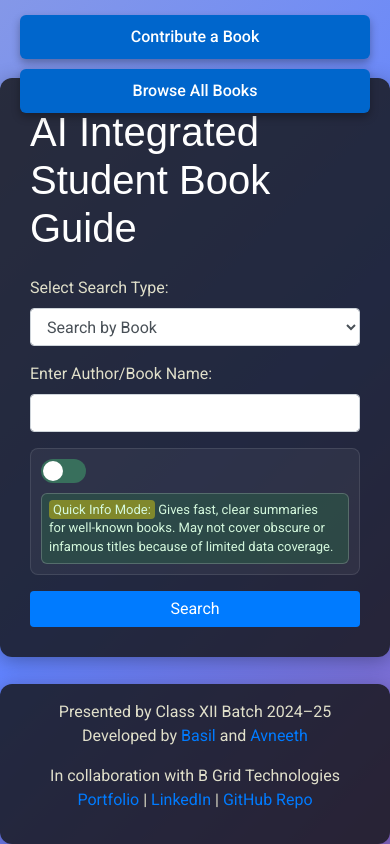
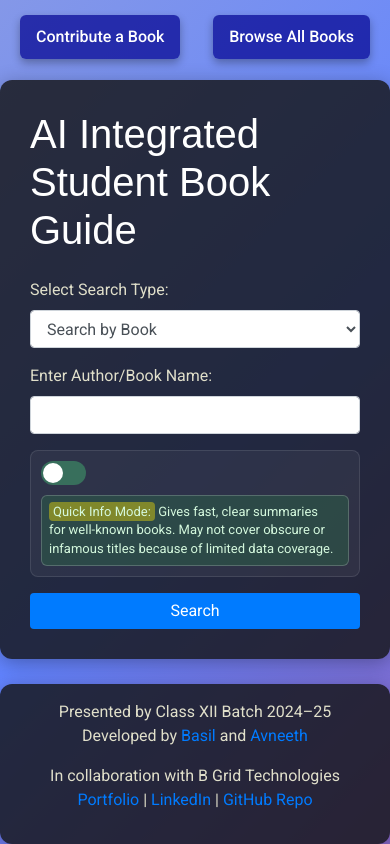
Before and after one commit to basil-the-py-developer/AI-Library, a Flask app: template templates/index.html in a window 390 px wide. Run offline with Flask 3, Linux system fonts and the light colour scheme; the template is opened without the code that fills it, so the values that code supplies are empty; some libraries are stand-ins or nearby versions.

Commit message:
Update index

```diff
--- a/templates/index.html
+++ b/templates/index.html
@@ -138,52 +138,20 @@
          }
 
          /* Navigation bar styles */
-        .nav-buttons {
-            display: flex;
-            justify-content: space-between;
-            position: absolute;
-            top: 15px;
-            left: 0;
-            right: 0;
-            padding: 0 20px;
-            z-index: 10;
+         .navbar {
+             background-color: transparent; /* Transparent background */
+             padding: 10px 20px;
          }
 
-        .btn-custom {
-            font-weight: 450;
-            padding: 10px 16px;
-            background-color: #0066cc;
-            color: white;
+         .navbar a {
+             color: #E0DFCA; /* Text color for links */
+             margin-right: 15px;
              text-decoration: none;
-            border-radius: 6px;
-            transition: background-color 0.3s ease, transform 0.2s ease;
          }
 
-        .btn-custom:hover {
-            background-color: #0055aa;
-            transform: scale(1.05);
+         .nav-item-nav-link {
+             color: #FFD700; /* Gold color on hover */
          }
-
-        /* Responsive Design */
-        @media (max-width: 600px) {
-            .nav-buttons {
-                flex-direction: column;
-                align-items: center;
-                top: 10px;
-                padding: 0 10px;
-            }
-
-            .btn-custom {
-                width: 100%;
-                text-align: center;
-                margin-bottom: 10px;
-            }
-
-            .btn-custom:last-child {
-                margin-bottom: 0;
-            }
-        }
-
 
          html {
              scroll-behavior: smooth; /* Enable smooth scrolling */
@@ -379,8 +347,8 @@
      <nav class="navbar navbar-expand-lg navbar-dark"></nav>
 
      <div class="nav-buttons">
-    <a href="/contribute" class="btn-custom">Contribute a Book</a>
-    <a href="/reserve" class="btn-custom">Browse All Books</a>
+         <a href="/contribute" class="btn-custom" style="font-weight: 450;">Contribute a Book</a>
+         <a href="/reserve" class="btn-custom" style="font-weight: 450;">Browse All Books</a>
      </div>
 
      <div class="container mt-6">
```
Lines whose indentation alone changed are shown as unchanged.
